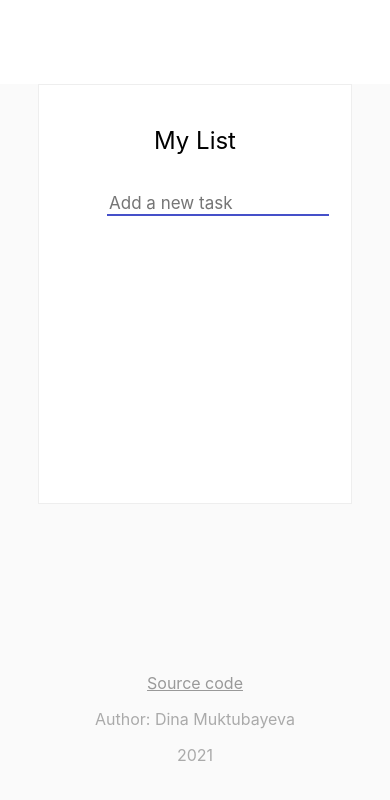
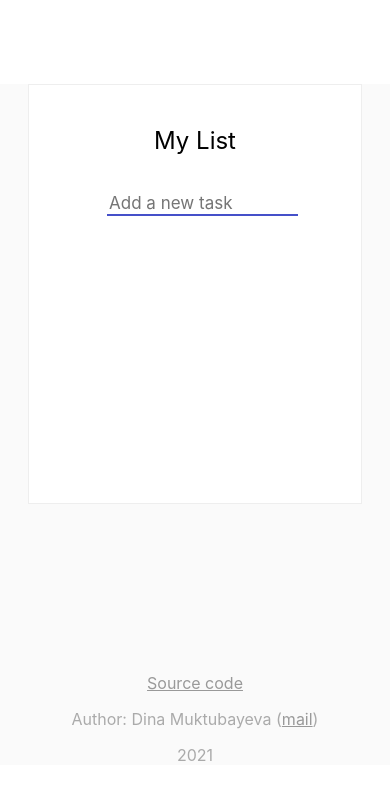
Before and after one commit to DinaMuktubayeva/todo-list, a React (Create React App) app: page / in a window 390 px wide. Shown: the top 800 px of the page. Built offline with nearby package versions, Linux system fonts and the light colour scheme.

Commit message:
overflow handling and minor style changes

```diff
--- a/public/index.html
+++ b/public/index.html
@@ -6,6 +6,7 @@
   <meta name="description" content="Simple user-friendly to-do list" />
   <meta name="keywords" content="HTML, CSS, JavaScript, React, SASS">
   <meta name="author" content="Dina Muktubayeva" />
+  <meta name="viewport" content="width=device-width, initial-scale=1">
   <link rel="apple-touch-icon" href="%PUBLIC_URL%/logo192.png" />
   <link rel="manifest" href="%PUBLIC_URL%/manifest.json" />
   <title>To-Do List</title>
--- a/src/App.css
+++ b/src/App.css
@@ -1,4 +1,4 @@
-body{
+body {
   display: flex;
   flex-direction: column;
   justify-content: space-between;
@@ -8,9 +8,6 @@ body{
 .App {
   text-align: center;
   background-color: #fafafa;
-  display: block;
-  min-height: 100vh;
-  width: 100vw;
 }
 
 footer {
--- a/src/App.js
+++ b/src/App.js
@@ -13,8 +13,12 @@ function App() {
     <div className="App">
       <List list={list} setList={setList} />
       <footer>
-        <p><a href="https://github.com/DinaMuktubayeva/todo-list">Source code</a></p>
-        <p>Author: Dina Muktubayeva</p>
+        <p>
+          <a href="https://github.com/DinaMuktubayeva/todo-list" target="_blank" rel="noreferrer">
+            Source code
+          </a>
+        </p>
+        <p>Author: Dina Muktubayeva (<a href="mailto:dina.muktubayeva@email.com">mail</a>)</p>
         <p>2021</p>
       </footer>
     </div>
--- a/src/components/List.sass
+++ b/src/components/List.sass
@@ -1,6 +1,7 @@
 $checkbox-width: 18px
 $dist-checkbox-text: 10px
-$color-grey: #aaa
+$color-light-grey: #bcbcbc
+$color-dark-grey: #aaa
 $color-blue: #4550c9
 
 input[type='text']
@@ -36,21 +37,28 @@ ul
         .checkbox-container
             display: flex
             flex-direction: row
-            align-items: baseline
+            align-items: center
             justify-content: space-between
             border: 1px solid transparent
 
             .icon
-                color: $color-grey
                 margin: 0 10px
+
             .icon-lines
                 cursor: all-scroll
                 width: 20px
+                color: #e5e5e5
+                &:hover
+                    color: $color-light-grey
+
             .icon-delete
+                color: $color-light-grey
                 margin-left: auto
+                padding-right: 20px
                 cursor: pointer
                 &:hover
-                    color: #999
+                    color: $color-dark-grey
+
             &:hover
                 background-color: #aaaaaa20
 
@@ -67,22 +75,29 @@ ul
             border-bottom: 2px solid $color-blue
 
         .edit-item input[type='text']
-            border-bottom: 1px solid $color-grey
+            border-bottom: 1px solid $color-light-grey
 
-@media screen and (min-width: 481px) and ( max-width: 1200px)
+@media screen and ( max-width: 1024px)
     ul
-        width: 60%
-        margin: 10vh auto 0
+        width: 70%
+        margin: 10vh auto
 
 @media screen and ( max-width: 480px)
     ul
         width: 80%
-        padding: 40px 0
-        margin: 10vh auto 0
+        padding: 40px 10px
+        margin: 10vh auto
+
+        li .new-item input[type='text'], li .edit-item input[type='text']
+            width: 60%
 
 .checkbox
     .item-name
         min-height: 26px
+        max-width: 100%
+        overflow-wrap: break-word
+        word-wrap: break-word
+        hyphens: auto
 
     input[type='checkbox']
         display: none
@@ -91,6 +106,7 @@ ul
         position: relative
         display: inline-block
         padding-left: $checkbox-width + $dist-checkbox-text
+        max-width: 60%
         cursor: text
 
         &::before, &::after
@@ -104,7 +120,7 @@ ul
             left: 0px
             height: 18px
             width: 18px
-            border: 1px solid $color-grey
+            border: 1px solid $color-dark-grey
             cursor: pointer
 
         &::after
@@ -125,7 +141,7 @@ ul
 
     input[type="checkbox"]:checked + label
         text-decoration: line-through
-        color: $color-grey
+        color: $color-light-grey
 
     input[type="checkbox"]:checked + label::after
         content: ""
```
